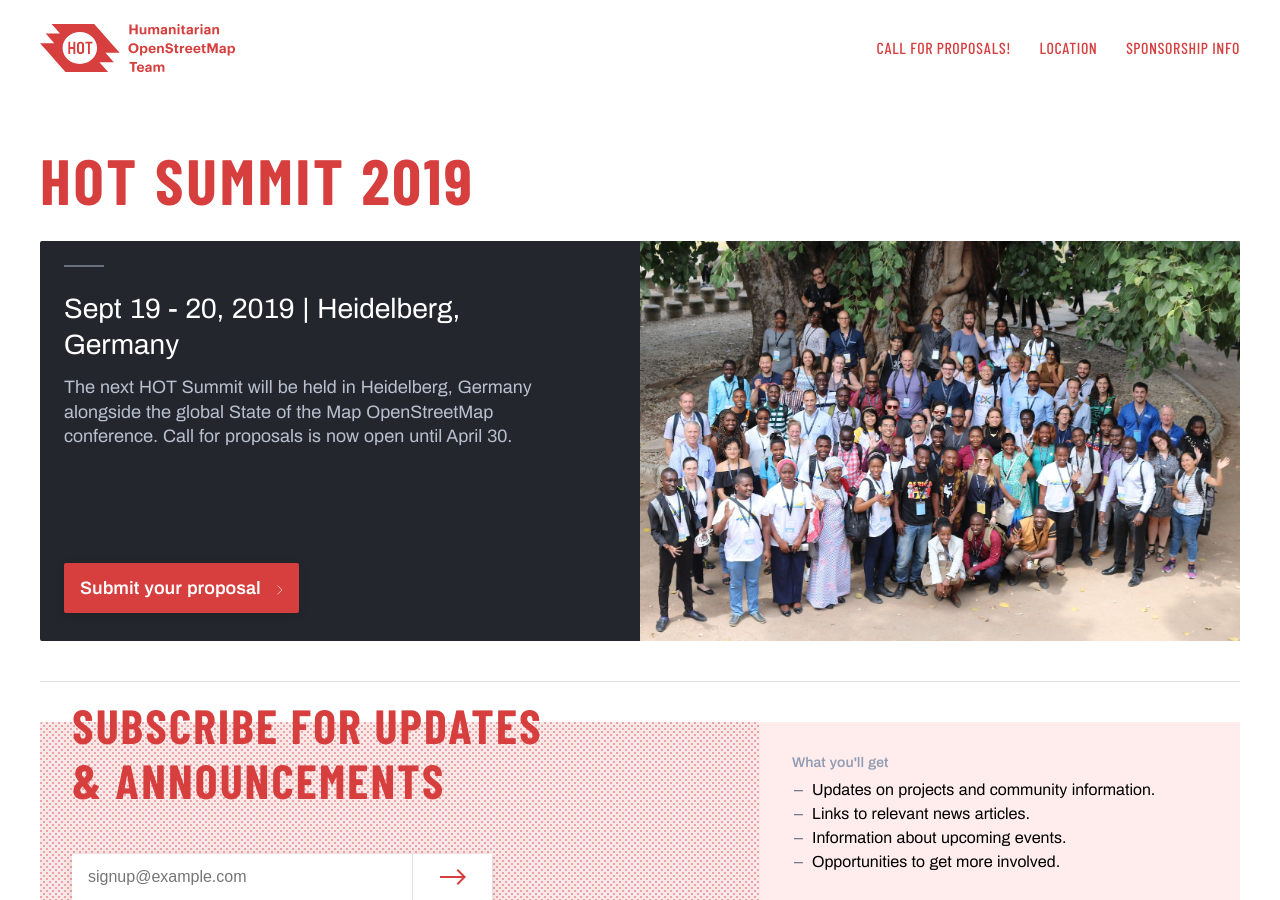
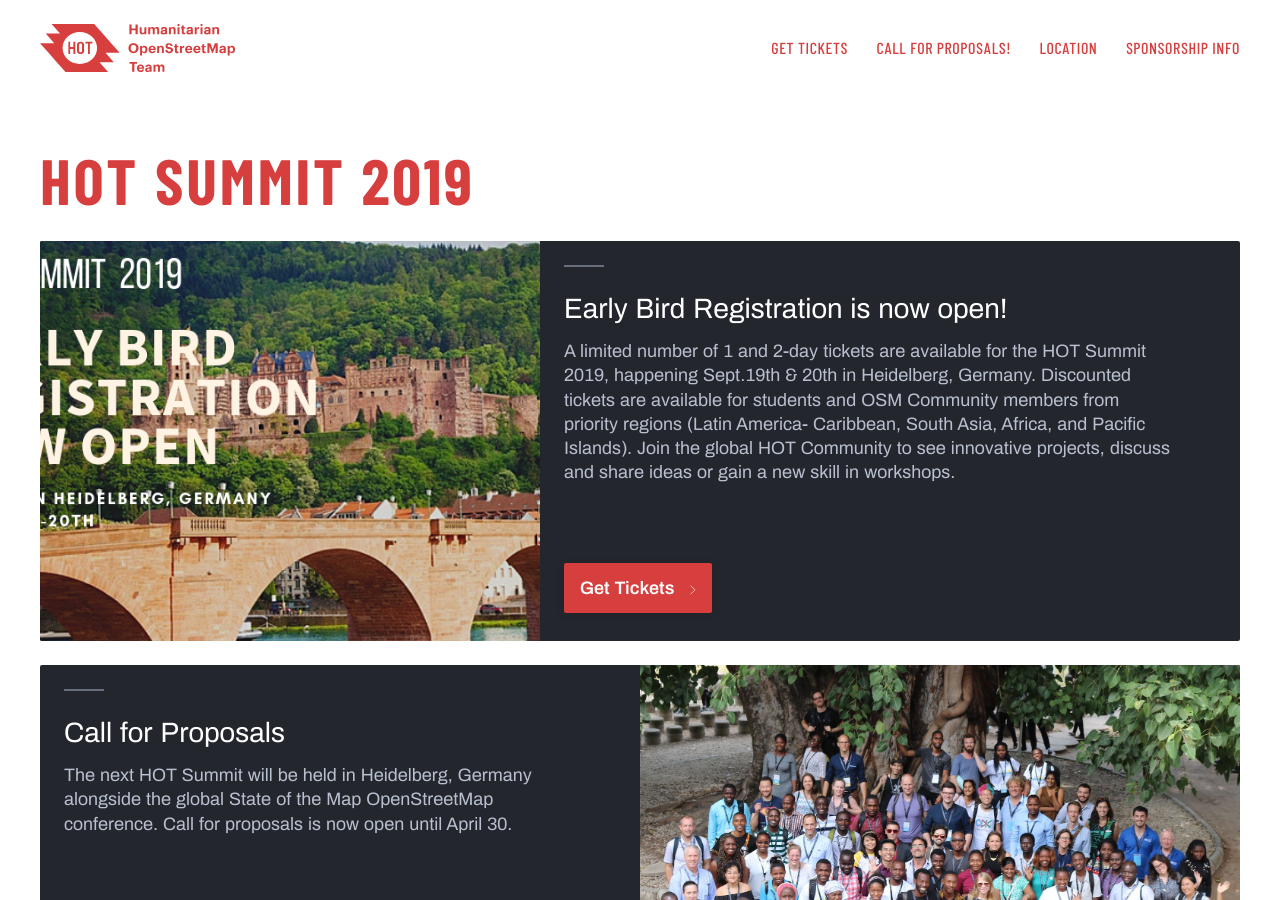
Before and after one commit to hotosm/hot-summit-2019, a Jekyll site: the page built from index.html, in a window 1280 px wide and 900 px high. Built offline with Jekyll 4.4.1, drawn with Linux system fonts in a browser that asks for light colours; comment, search, counter and statistics services are not loaded.

Commit message:
Add registration block

```diff
--- a/_includes/nav.html
+++ b/_includes/nav.html
@@ -23,6 +23,7 @@
           </div>
           <!-- <div class="hr-v"></div> -->
           <div class="nav-group">
+            <a href="https://www.eventbrite.com/e/hot-summit-2019-heidelberg-germany-tickets-60315779119">Get Tickets</a>
             <a href="/call-for-proposals" class="{% if page.url contains '/call-for-proposals'%}active{% endif %}">Call for Proposals!</a>
             <a href="/location" class="{% if page.url contains '/location'%}active{% endif %}">Location</a>
             <a href="/sponsorship" class="{% if page.url contains '/sponsorship'%}active{% endif %}">Sponsorship Info</a>
--- a/index.html
+++ b/index.html
@@ -10,11 +10,30 @@
 
 
 <div class="container">
+  <div class="highlight-module secondary-highlight-module right">
+    <div class="highlight-details">
+      <div class="highlight-info">
+        <div class="highlight-hr"></div>
+        <h3>Early Bird Registration is now open!</h3>
+        <p>A limited number of 1 and 2-day tickets are available for the HOT Summit 2019, happening Sept.19th & 20th in Heidelberg, Germany. Discounted tickets are available for students and OSM Community members from priority regions (Latin America- Caribbean, South Asia, Africa, and Pacific Islands). Join the global HOT Community to see innovative projects, discuss and share ideas or gain a new skill in workshops.  </p>
+      </div>
+      <div class="highlight-options">
+        <a href="https://www.eventbrite.com/e/hot-summit-2019-heidelberg-germany-tickets-60315779119" class="btn btn-primary btn-lg btn-chevron">Get Tickets</a>
+      </div>
+    </div>
+    <div class="highlight-image">
+      <img src="/images/hot-summit-2019-heidelberg.png">
+    </div>
+  </div>
+</div>
+
+
+<div class="container">
   <div class="highlight-module secondary-highlight-module">
     <div class="highlight-details">
       <div class="highlight-info">
         <div class="highlight-hr"></div>
-        <h3>Sept 19 - 20, 2019 | Heidelberg, Germany</h3>
+        <h3>Call for Proposals</h3>
         <p>The next HOT Summit will be held in Heidelberg, Germany alongside the global State of the Map OpenStreetMap conference. Call for proposals is now open until April 30.</p>
       </div>
       <div class="highlight-options">
```
Also changed, not shown: images/hot-summit-2019-heidelberg.png (added).
